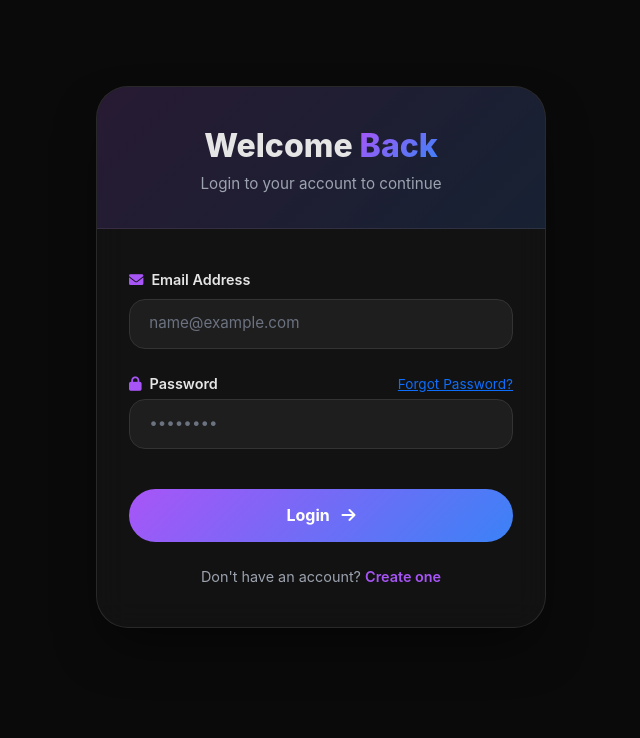
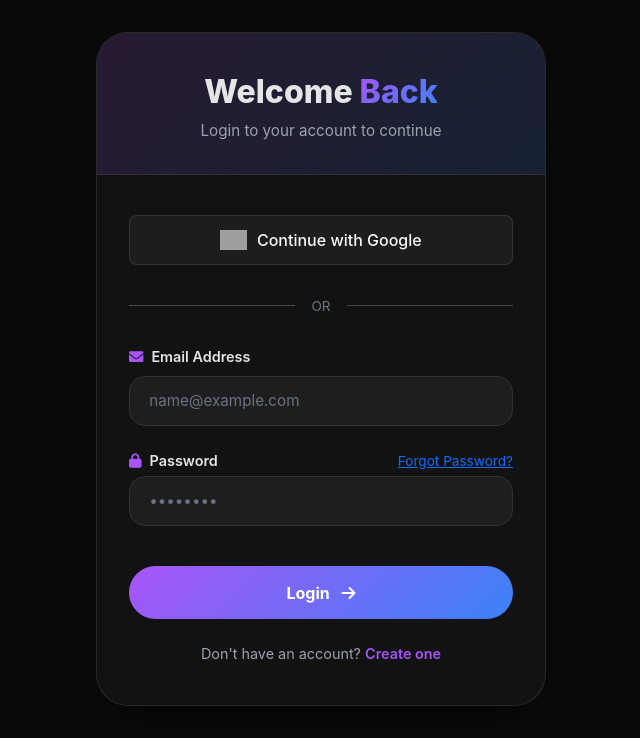
Before and after one commit to Dhruv-Rana-47/game-hylightX, a Flask app: page /login in a window 1280 px wide. Shown: the part 86-824 px from the top of the page, without its empty margins (319-959 px from the left). Before the commit the page ends 714 px from the top, so only its background shows below. Run offline with Flask 3, Linux system fonts and the light colour scheme; grey boxes are pictures that could not be loaded.

Commit message:
Implement Google OAuth Login and update user models for seamless authentication

```diff
--- a/app.py
+++ b/app.py
@@ -9,6 +9,7 @@ from config import Config
 from extensions import db, login_manager
 from models import User
 from flask_login import login_user, logout_user, login_required, current_user
+from authlib.integrations.flask_client import OAuth
 from utils.cleanup import CleanupManager
 from utils.video_segmenter import VideoSegmenter
 from utils.frame_extractor import FrameExtractor
@@ -22,6 +23,8 @@ app = Flask(__name__)
 app.config.from_object(Config)
 
 db.init_app(app)
+with app.app_context():
+    db.create_all()
 login_manager.init_app(app)
 login_manager.login_view = "login"
 login_manager.login_message_category = "error"
@@ -29,6 +32,22 @@ login_manager.login_message_category = "error"
 @login_manager.user_loader
 def load_user(user_id):
     return db.session.get(User, int(user_id))
+
+oauth = OAuth(app)
+google = oauth.register(
+    name='google',
+    client_id=os.environ.get("GOOGLE_CLIENT_ID"),
+    client_secret=os.environ.get("GOOGLE_CLIENT_SECRET"),
+    server_metadata_url='https://accounts.google.com/.well-known/openid-configuration',
+    client_kwargs={
+        'scope': 'openid email profile',
+        'claims_options': {
+            'iss': {
+                'values': ['https://accounts.google.com', 'accounts.google.com']
+            }
+        }
+    }
+)
 
 cleanup_manager = CleanupManager()
 video_segmenter = VideoSegmenter(clip_duration=Config.CLIP_DURATION)
@@ -236,6 +255,37 @@ def register():
 def logout():
     logout_user()
     return redirect(url_for("login"))
+
+@app.route('/login/google')
+def login_google():
+    redirect_uri = url_for('authorize_google', _external=True)
+    return google.authorize_redirect(redirect_uri)
+
+@app.route('/login/google/authorize')
+def authorize_google():
+    token = google.authorize_access_token()
+
+    # Try getting userinfo from token first (OIDC), fall back to API call
+    user_info = token.get('userinfo')
+    if not user_info:
+        resp = google.get('https://www.googleapis.com/oauth2/v3/userinfo', token=token)
+        user_info = resp.json()
+
+    if not user_info or not user_info.get('email'):
+        flash("Google login failed: could not retrieve user info.", "error")
+        return redirect(url_for('login'))
+
+    email = user_info.get('email')
+    user = User.query.filter_by(email=email).first()
+
+    if not user:
+        # Create new user if they don't exist
+        user = User(email=email)
+        db.session.add(user)
+        db.session.commit()
+
+    login_user(user)
+    return redirect(url_for('index'))
 
 
 @app.route("/result/<job_id>")
--- a/models.py
+++ b/models.py
@@ -5,7 +5,7 @@ from werkzeug.security import generate_password_hash, check_password_hash
 class User(UserMixin, db.Model):
     id = db.Column(db.Integer, primary_key=True)
     email = db.Column(db.String(120), unique=True, nullable=False)
-    password_hash = db.Column(db.String(256), nullable=False)
+    password_hash = db.Column(db.String(256), nullable=True)
 
     def set_password(self, password):
         self.password_hash = generate_password_hash(password)
--- a/requirements.txt
+++ b/requirements.txt
@@ -11,3 +11,5 @@ python-dotenv
 Flask-SQLAlchemy
 Flask-Login
 Werkzeug
+Authlib
+requests
--- a/templates/login.html
+++ b/templates/login.html
@@ -177,6 +177,17 @@
             </div>
             {% endif %}
 
+            <a href="{{ url_for('login_google') }}" class="btn btn-outline-light w-100 mb-3 d-flex align-items-center justify-content-center" style="border-radius: 8px; padding: 12px; font-weight: 500; background-color: rgba(255,255,255,0.05); border-color: rgba(255,255,255,0.1); transition: all 0.3s ease;">
+                <img src="https://upload.wikimedia.org/wikipedia/commons/c/c1/Google_%22G%22_logo.svg" alt="Google Logo" style="height: 20px; margin-right: 10px;">
+                Continue with Google
+            </a>
+
+            <div class="d-flex align-items-center my-4">
+                <hr class="flex-grow-1" style="border-color: rgba(255,255,255,0.1);">
+                <span class="mx-3 text-secondary" style="font-size: 0.85rem;">OR</span>
+                <hr class="flex-grow-1" style="border-color: rgba(255,255,255,0.1);">
+            </div>
+
             <form action="{{ url_for('login') }}" method="POST">
                 <div class="mb-4">
                     <label for="email" class="form-label">
--- a/utils/frame_extractor.py
+++ b/utils/frame_extractor.py
@@ -91,6 +91,12 @@ class FrameExtractor:
                     )
                     frame_path = os.path.join(clip_frames_folder, filename)
 
+                    height, width = frame.shape[:2]
+                    if height > 720:
+                        scale = 720 / height
+                        new_width = int(width * scale)
+                        frame = cv2.resize(frame, (new_width, 720))
+
                     success = cv2.imwrite(frame_path, frame)
                     if not success:
                         print(f"⚠️ Failed to save frame: {frame_path}")
```
Also changed, not shown: config.py (+4 -5 lines), templates/register.html (+11 -0 lines), instance/app.db.
